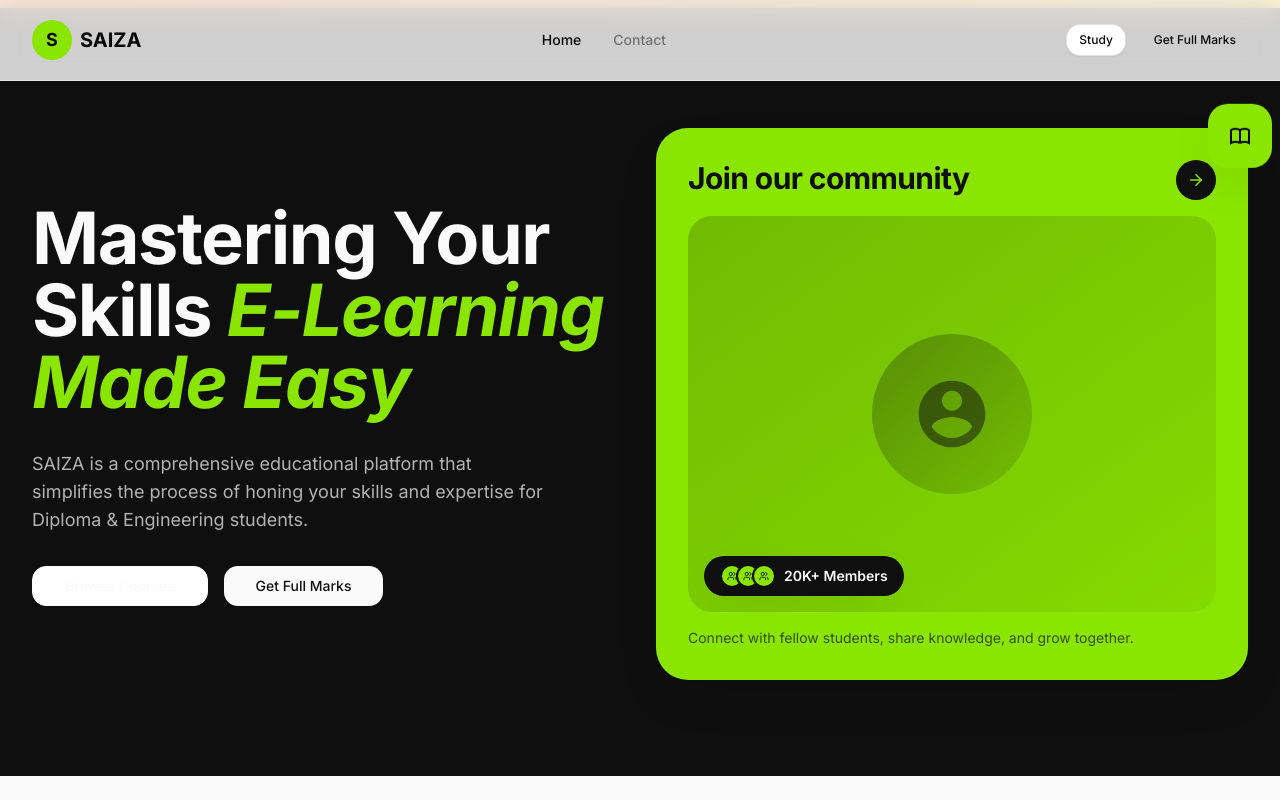
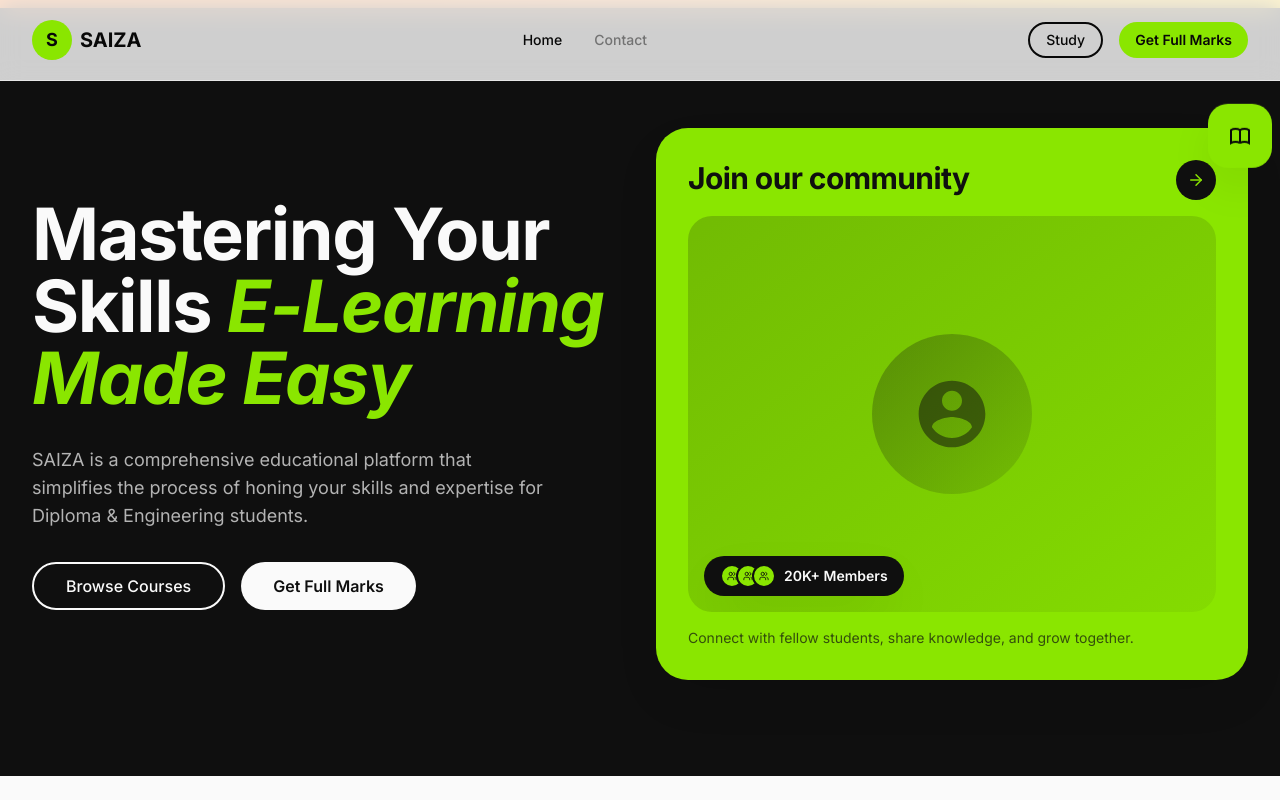
Before and after one commit to iamarifshaikh/saiza, a React (Vite) app: page / in a window 1280 px wide. Shown: the top 800 px of the page. Built offline with nearby package versions, Linux system fonts and the light colour scheme; a web font is replaced by a local one.

Commit message:
button_changes

```diff
--- /dev/null
+++ b/src/components/ui/button-variants.tsx
@@ -0,0 +1,34 @@
+import { cva } from "class-variance-authority";
+
+export const buttonVariants = cva(
+  "inline-flex items-center justify-center gap-2 whitespace-nowrap rounded-full text-sm font-medium ring-offset-background transition-all duration-300 focus-visible:outline-none focus-visible:ring-2 focus-visible:ring-ring focus-visible:ring-offset-2 disabled:pointer-events-none disabled:opacity-50 [&_svg]:pointer-events-none [&_svg]:size-4 [&_svg]:shrink-0",
+  {
+    variants: {
+      variant: {
+        default: "bg-primary text-primary-foreground hover:bg-primary/90 hover:shadow-lime hover:scale-105",
+        destructive: "bg-destructive text-destructive-foreground hover:bg-destructive/90",
+        outline: "border-2 border-foreground bg-transparent hover:bg-foreground hover:text-background",
+        secondary: "bg-secondary text-secondary-foreground hover:bg-secondary/80",
+        ghost: "hover:bg-accent hover:text-accent-foreground",
+        link: "text-primary underline-offset-4 hover:underline",
+        lime: "bg-lime text-foreground hover:shadow-lime hover:scale-105 font-semibold",
+        dark: "bg-secondary text-secondary-foreground hover:bg-secondary/90 hover:scale-105",
+        hero: "bg-card text-foreground border-2 border-foreground hover:bg-foreground hover:text-card font-semibold",
+        heroFilled: "bg-foreground text-card hover:bg-foreground/90 hover:scale-105 font-semibold",
+        premium: "bg-gradient-to-r from-lime to-mint text-foreground hover:shadow-lime hover:scale-105 font-semibold",
+        glass: "bg-card/20 backdrop-blur-md border border-border/50 text-foreground hover:bg-card/30",
+      },
+      size: {
+        default: "h-10 px-6 py-2",
+        sm: "h-9 rounded-full px-4",
+        lg: "h-12 rounded-full px-8 text-base",
+        xl: "h-14 rounded-full px-10 text-lg",
+        icon: "h-10 w-10",
+      },
+    },
+    defaultVariants: {
+      variant: "default",
+      size: "default",
+    },
+  }
+);
--- a/src/components/ui/button.tsx
+++ b/src/components/ui/button.tsx
@@ -1,38 +1,9 @@
 import * as React from "react"
 import { Slot } from "@radix-ui/react-slot"
-import { cva, type VariantProps } from "class-variance-authority"
+import type { VariantProps } from "class-variance-authority"
 
 import { cn } from "@/lib/utils"
-
-const buttonVariants = cva(
-  "inline-flex items-center justify-center gap-2 whitespace-nowrap rounded-md text-sm font-medium transition-colors focus-visible:outline-none focus-visible:ring-1 focus-visible:ring-ring disabled:pointer-events-none disabled:opacity-50 [&_svg]:pointer-events-none [&_svg]:size-4 [&_svg]:shrink-0",
-  {
-    variants: {
-      variant: {
-        default:
-          "bg-primary text-primary-foreground shadow hover:bg-primary/90",
-        destructive:
-          "bg-destructive text-destructive-foreground shadow-sm hover:bg-destructive/90",
-        outline:
-          "border border-input bg-background shadow-sm hover:bg-accent hover:text-accent-foreground",
-        secondary:
-          "bg-secondary text-secondary-foreground shadow-sm hover:bg-secondary/80",
-        ghost: "hover:bg-accent hover:text-accent-foreground",
-        link: "text-primary underline-offset-4 hover:underline",
-      },
-      size: {
-        default: "h-9 px-4 py-2",
-        sm: "h-8 rounded-md px-3 text-xs",
-        lg: "h-10 rounded-md px-8",
-        icon: "h-9 w-9",
-      },
-    },
-    defaultVariants: {
-      variant: "default",
-      size: "default",
-    },
-  }
-)
+import { buttonVariants } from "./button-variants"
 
 export interface ButtonProps
   extends React.ButtonHTMLAttributes<HTMLButtonElement>,
@@ -54,4 +25,4 @@
 )
 Button.displayName = "Button"
 
-export { Button, buttonVariants }
+export { Button }
```
